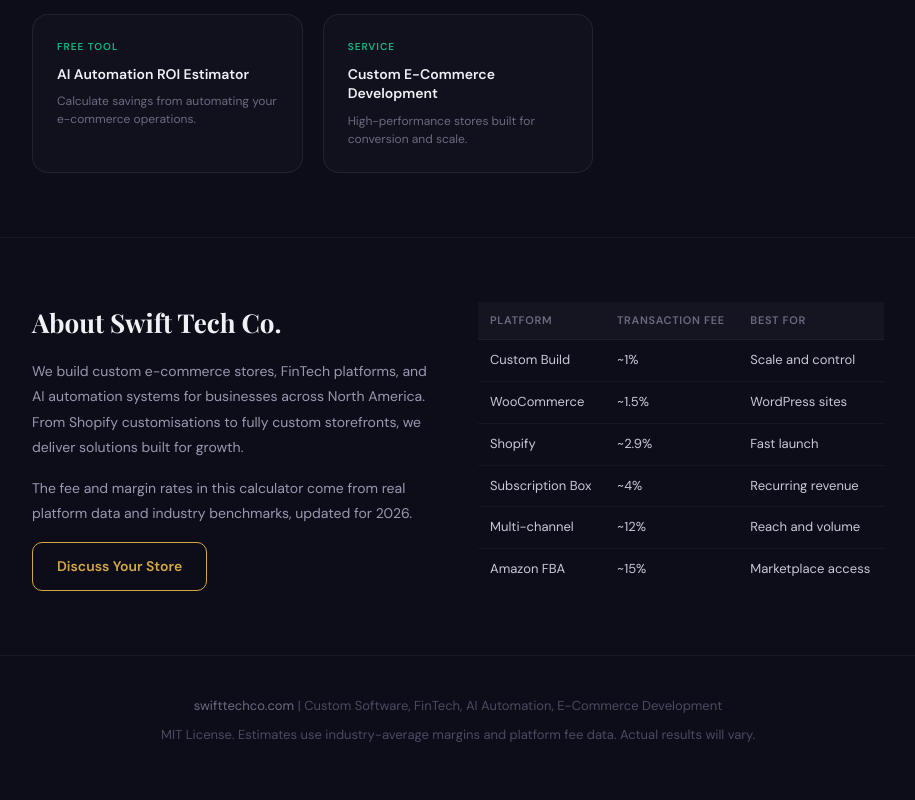
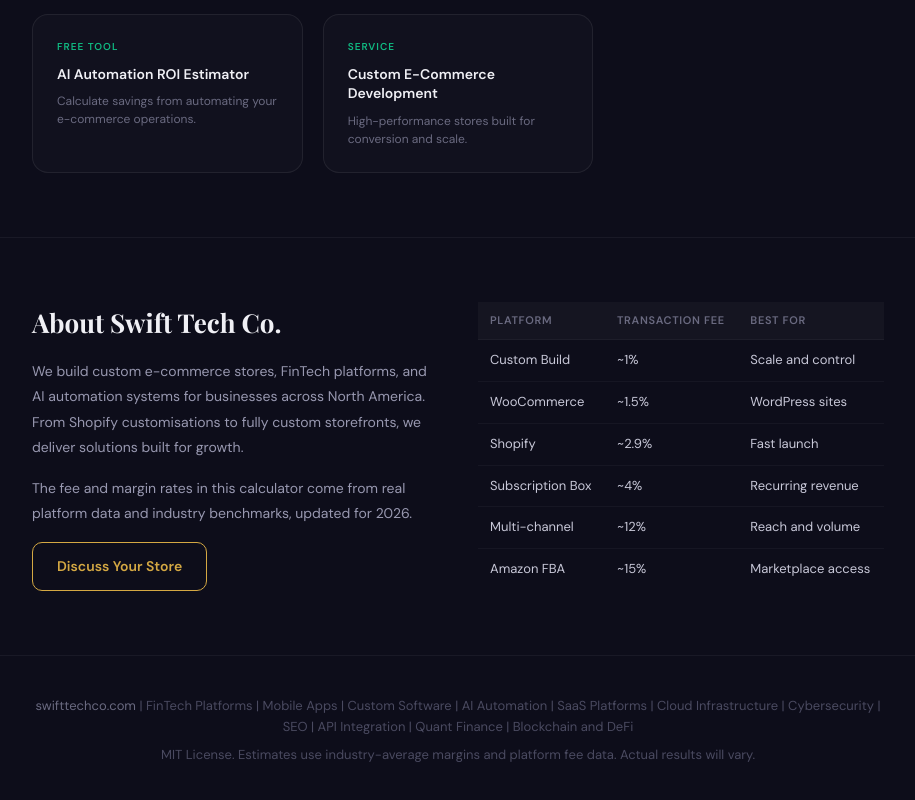
Before and after one commit to Swift-Tech-Co/E-Commerce-Profit-Calculator, a plain HTML site: page index.html in a window 1280 px wide. Shown: the part 1420-2220 px from the top of the page, without its empty margins (182-1097 px from the left). Drawn offline with nearby package versions, Linux system fonts and the light colour scheme.

Commit message:
Add README and update content

```diff
--- a/index.html
+++ b/index.html
@@ -329,7 +329,7 @@
 
 <footer>
   <div class="container">
-    <p><a href="https://swifttechco.com">swifttechco.com</a> | Custom Software, FinTech, AI Automation, E-Commerce Development</p>
+    <p><a href="https://swifttechco.com">swifttechco.com</a> | FinTech Platforms | Mobile Apps | Custom Software | AI Automation | SaaS Platforms | Cloud Infrastructure | Cybersecurity | SEO | API Integration | Quant Finance | Blockchain and DeFi</p>
     <p>MIT License. Estimates use industry-average margins and platform fee data. Actual results will vary.</p>
   </div>
 </footer>
```
Also changed, not shown: README.md.
